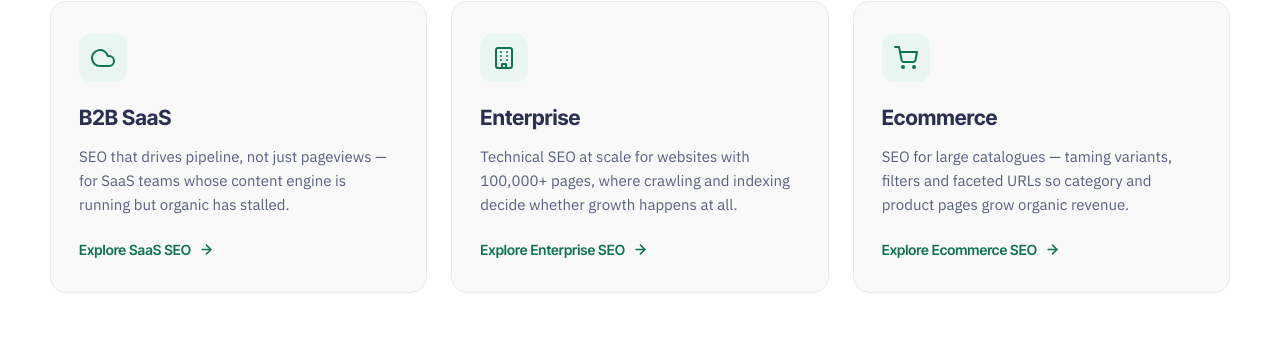
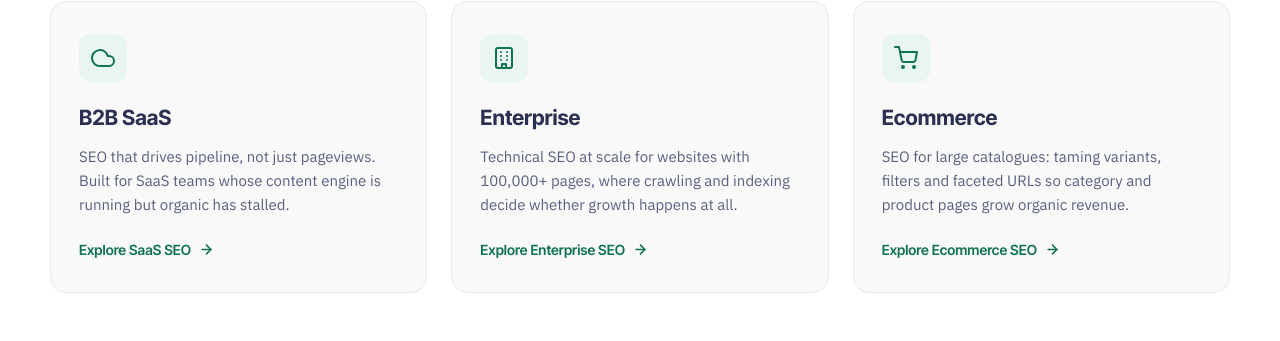
Before and after one commit to Gent-of-Search/gentofsearch.com, a Jekyll site: the page built from index.html, in a window 1280 px wide and 900 px high, scrolled down 3766 px. Shown: the part 113-454 px from the top of the window. Built offline with Jekyll 4.4.1, drawn with Linux system fonts in a browser that asks for light colours.

Commit message:
Homepage: remove dashes from industry cards (SaaS period, Ecommerce colon)

```diff
--- a/index.html
+++ b/index.html
@@ -115,7 +115,7 @@ permalink: "/"
       <a href="{{ '/industry/b2b-saas/' | relative_url }}" class="gos-ind-card" style="display:flex; flex-direction:column; background:#F9F9F9; border:1px solid #E7E9F0; border-radius:16px; padding:32px 28px; text-decoration:none;">
         <div style="width:48px; height:48px; border-radius:12px; background:#E8F5F0; display:grid; place-items:center; margin:0 0 20px;"><svg width="24" height="24" viewBox="0 0 24 24" fill="none" stroke="#0F7350" stroke-width="2" stroke-linecap="round" stroke-linejoin="round"><path d="M18 10h-1.26A8 8 0 1 0 9 20h9a5 5 0 0 0 0-10z"></path></svg></div>
         <h3 style="font-family:'Inter Tight',sans-serif; font-weight:700; font-size:21px; color:#2B3052; margin:0 0 10px;">B2B SaaS</h3>
-        <p style="font-size:15px; line-height:1.6; color:#5A607F; margin:0 0 22px; flex:1;">SEO that drives pipeline, not just pageviews — for SaaS teams whose content engine is running but organic has stalled.</p>
+        <p style="font-size:15px; line-height:1.6; color:#5A607F; margin:0 0 22px; flex:1;">SEO that drives pipeline, not just pageviews. Built for SaaS teams whose content engine is running but organic has stalled.</p>
         <span style="display:inline-flex; align-items:center; gap:8px; color:#0F7350; font-family:'Inter Tight',sans-serif; font-weight:600; font-size:14px;">Explore SaaS SEO<svg class="gos-ind-arrow" width="15" height="15" viewBox="0 0 24 24" fill="none" stroke="currentColor" stroke-width="2.5" stroke-linecap="round" stroke-linejoin="round"><line x1="5" y1="12" x2="19" y2="12"></line><polyline points="12 5 19 12 12 19"></polyline></svg></span>
       </a>
 
@@ -129,7 +129,7 @@ permalink: "/"
       <a href="{{ '/industry/ecommerce/' | relative_url }}" class="gos-ind-card" style="display:flex; flex-direction:column; background:#F9F9F9; border:1px solid #E7E9F0; border-radius:16px; padding:32px 28px; text-decoration:none;">
         <div style="width:48px; height:48px; border-radius:12px; background:#E8F5F0; display:grid; place-items:center; margin:0 0 20px;"><svg width="24" height="24" viewBox="0 0 24 24" fill="none" stroke="#0F7350" stroke-width="2" stroke-linecap="round" stroke-linejoin="round"><circle cx="9" cy="21" r="1"></circle><circle cx="20" cy="21" r="1"></circle><path d="M1 1h4l2.68 13.39a2 2 0 0 0 2 1.61h9.72a2 2 0 0 0 2-1.61L23 6H6"></path></svg></div>
         <h3 style="font-family:'Inter Tight',sans-serif; font-weight:700; font-size:21px; color:#2B3052; margin:0 0 10px;">Ecommerce</h3>
-        <p style="font-size:15px; line-height:1.6; color:#5A607F; margin:0 0 22px; flex:1;">SEO for large catalogues — taming variants, filters and faceted URLs so category and product pages grow organic revenue.</p>
+        <p style="font-size:15px; line-height:1.6; color:#5A607F; margin:0 0 22px; flex:1;">SEO for large catalogues: taming variants, filters and faceted URLs so category and product pages grow organic revenue.</p>
         <span style="display:inline-flex; align-items:center; gap:8px; color:#0F7350; font-family:'Inter Tight',sans-serif; font-weight:600; font-size:14px;">Explore Ecommerce SEO<svg class="gos-ind-arrow" width="15" height="15" viewBox="0 0 24 24" fill="none" stroke="currentColor" stroke-width="2.5" stroke-linecap="round" stroke-linejoin="round"><line x1="5" y1="12" x2="19" y2="12"></line><polyline points="12 5 19 12 12 19"></polyline></svg></span>
       </a>
 
```
